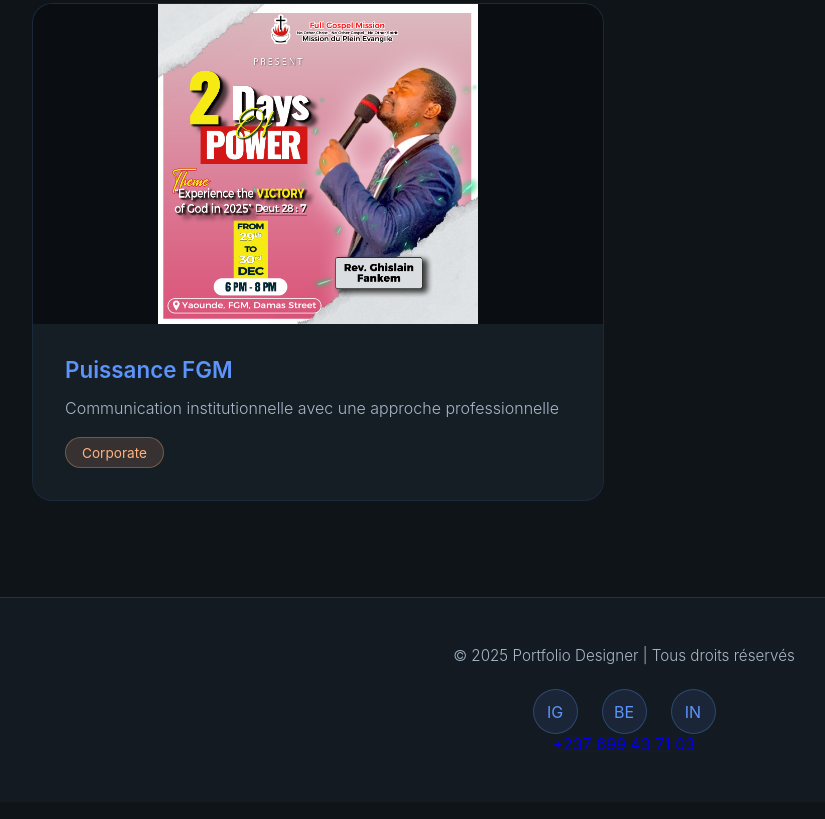
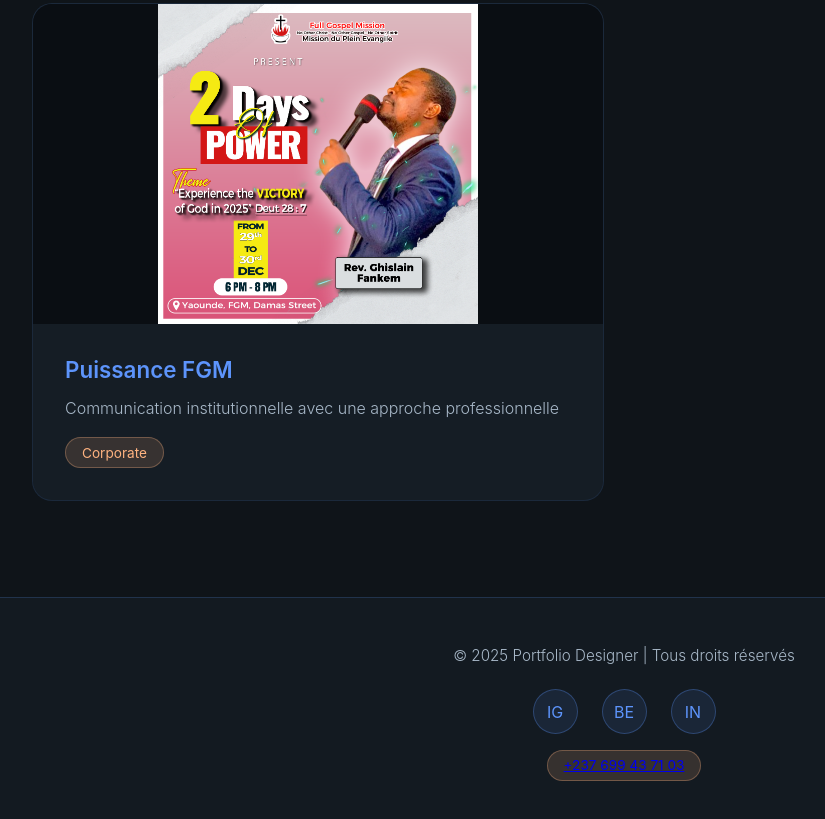
Before and after one commit to Dith7/Portfolio-Design, a plain HTML site: page index.html in a window 1280 px wide. Shown: the part 2973-3792 px from the top of the page, without its empty margins (16-841 px from the left). Drawn offline with Linux system fonts and the light colour scheme.

Commit message:
Update index.html

```diff
--- a/index.html
+++ b/index.html
@@ -570,7 +570,7 @@
             <a href="#" title="Behance">BE</a>
             <a href="#" title="LinkedIn">IN</a>
         </div>
-        <div>
+        <div class="card-tag">
             <a href="https://wa.me/237699437103
 ">+237 699 43 71 03</a>
         </div>
```
